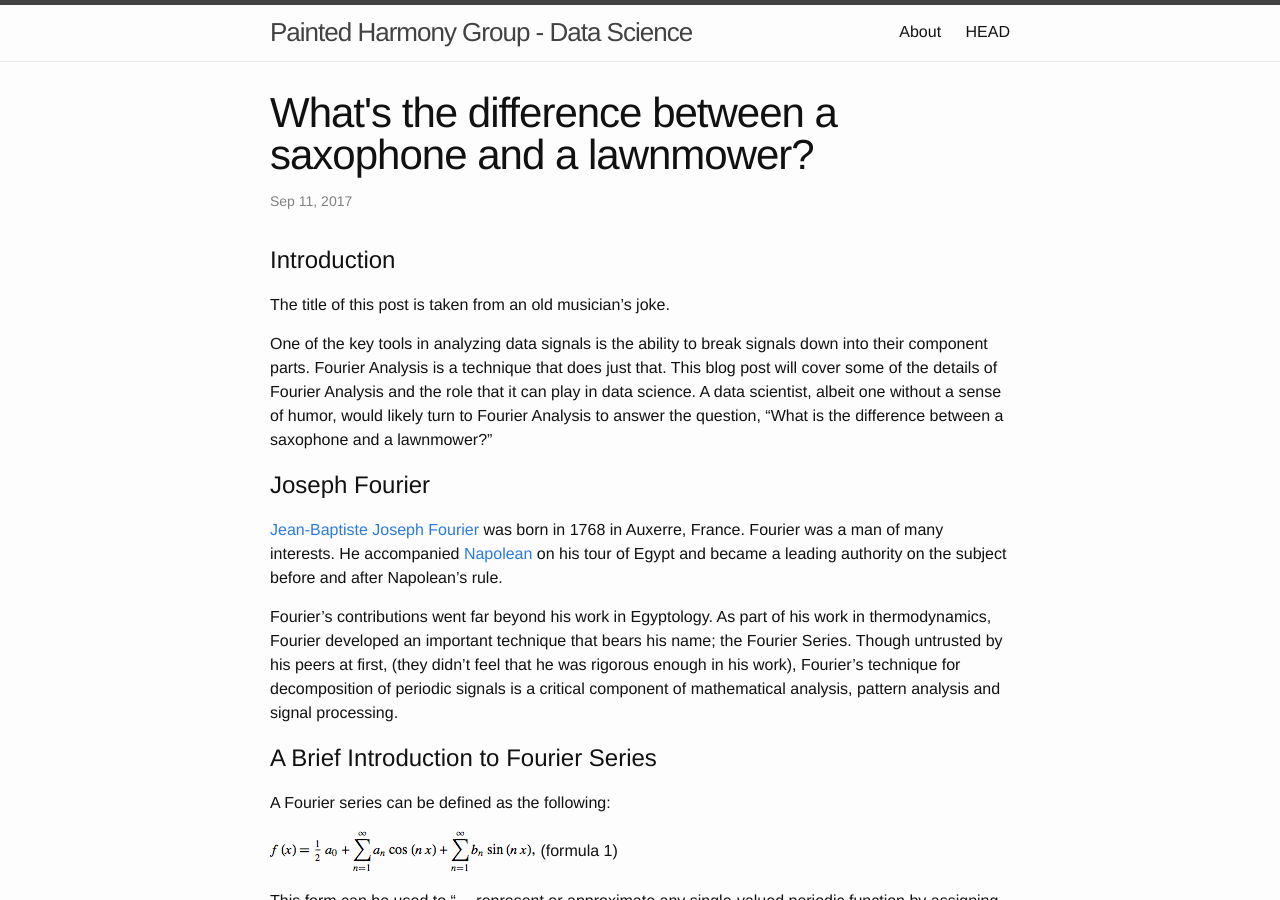
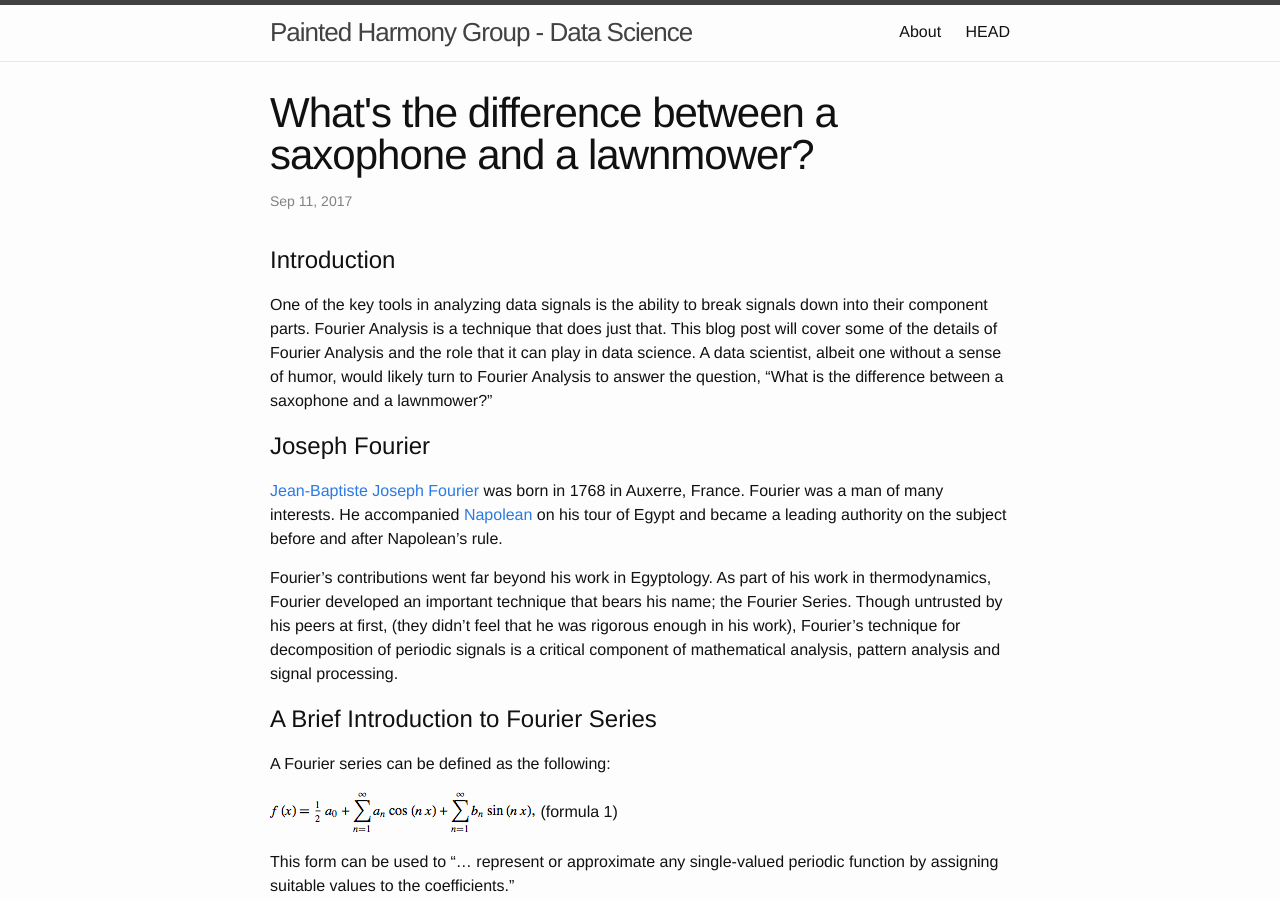
Before and after one commit to fractalbass/data_science, a Jekyll site: the page built from _posts/2017-09-11-data_science_18.md, in a window 1280 px wide and 900 px high. Built offline with Jekyll 4.4.1, drawn with Linux system fonts in a browser that asks for light colours.

Commit message:
Minor change.

```diff
--- a/_posts/2017-09-11-data_science_18.md
+++ b/_posts/2017-09-11-data_science_18.md
@@ -6,8 +6,6 @@ categories: general
 ---
 
 #   Introduction
-
-The title of this post is taken from an old musician's joke.
 
 One of the key tools in analyzing data signals is the ability to break signals down into their component parts.  Fourier Analysis is a technique that does just that.  This blog post will cover some of the details of Fourier Analysis and the role that it can play in data science.  A data scientist, albeit one without a sense of humor, would likely turn to Fourier Analysis to answer the question, "What is the difference between a saxophone and a lawnmower?"
 
```
